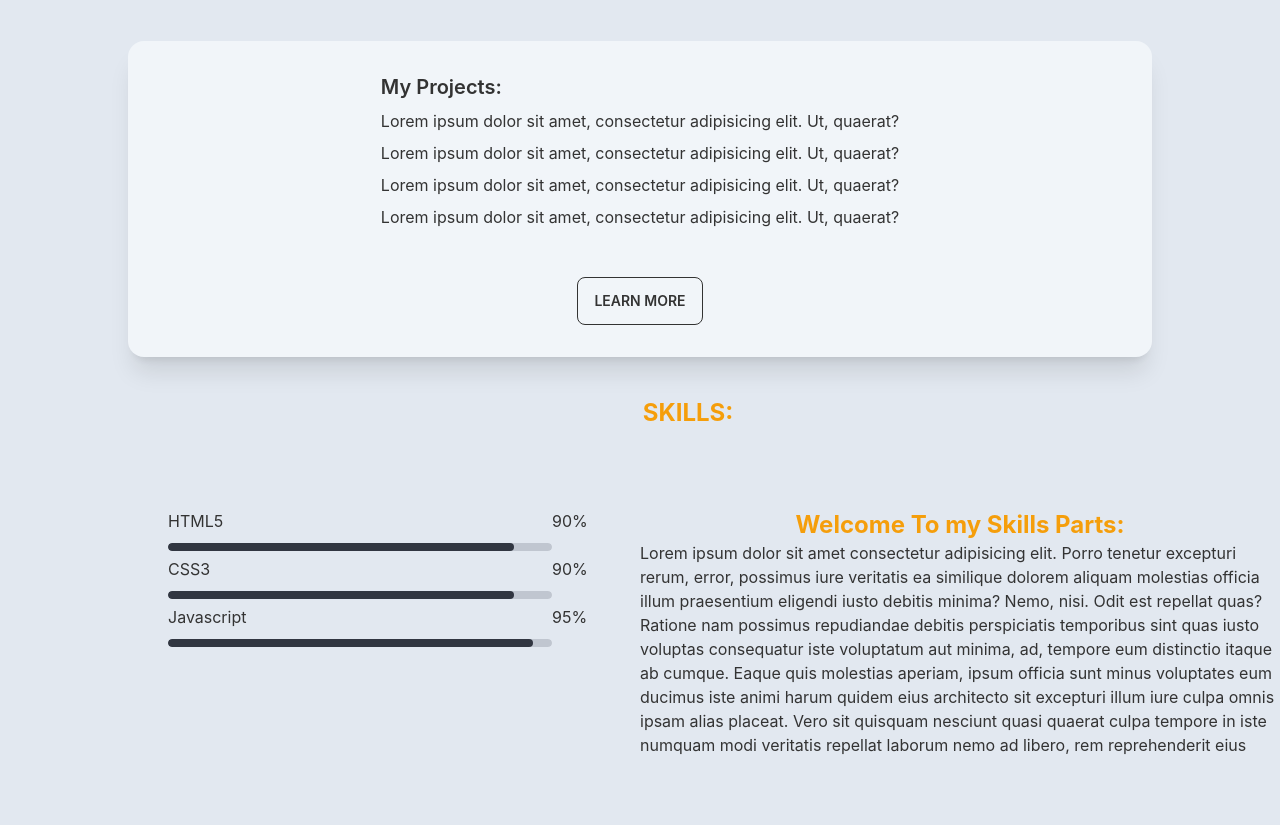
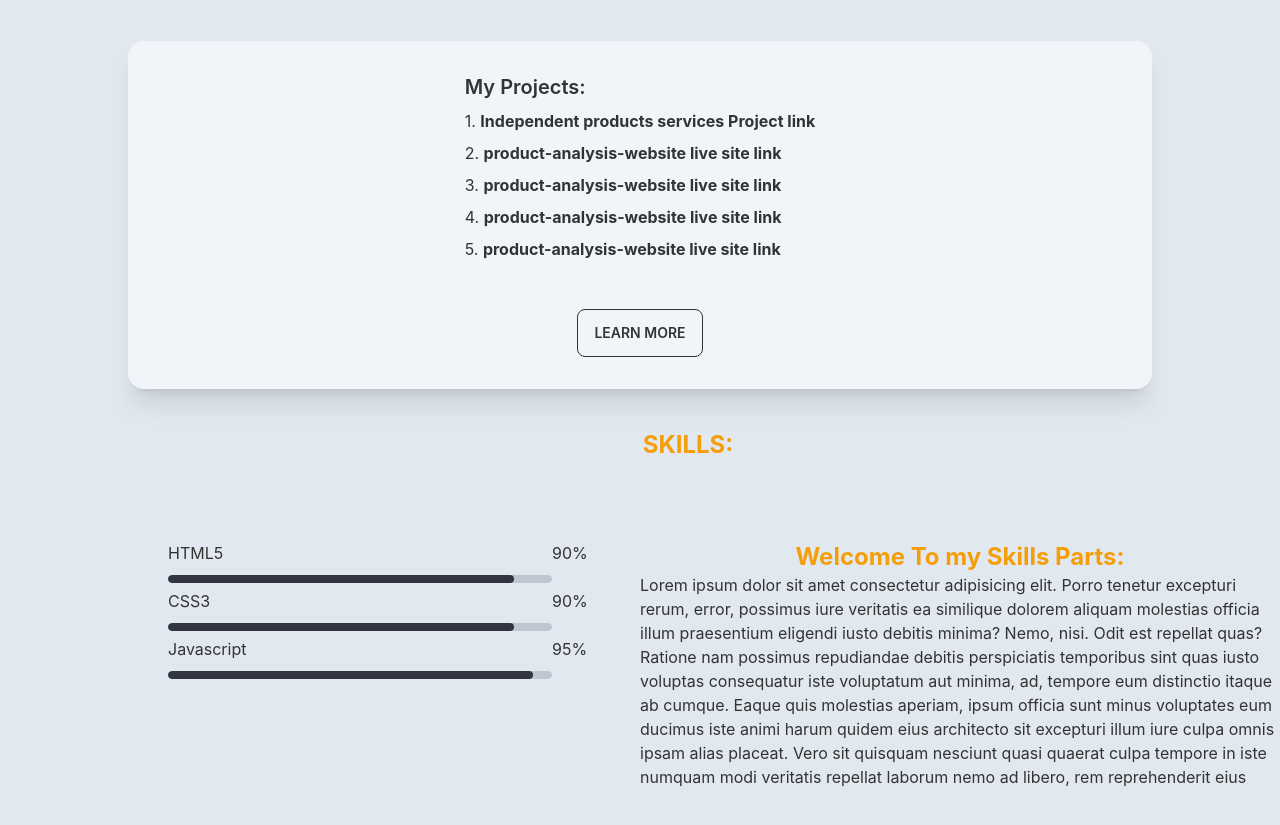
Before and after one commit to Emlakhossain/Modern-parts-clients-side-repo, a React (Create React App) app: page /portfolio in a window 1280 px wide. Shown: the part 1931-2756 px from the top of the page. Built offline with nearby package versions, Linux system fonts and the light colour scheme; no server answers.

Commit message:
another commit of portfolio

```diff
--- a/src/Pages/Home/Parts.js
+++ b/src/Pages/Home/Parts.js
@@ -14,7 +14,7 @@ const Parts = () => {
             <h2 className='text-center text-secondary font-bold text-4xl mt-40'>Our Products</h2>
             <p className='text-center mb-20 italic text-secondary'><small>Hello dear clients, welcome to our company. <br /> This is very trustable modern car parts provider company from 1890 to still...</small></p>
 
-            <div className='grid grid-cols-1 md:grid-cols-2 lg:grid-cols-3 gap-10 mx-auto'>
+            <div className='grid grid-cols-1 md:grid-cols-2 lg:grid-cols-3 gap-20 mx-auto'>
                 {
                     parts.map(part => <Part
                         key={part.id}
--- a/src/Pages/Portfilio/Portfolio.js
+++ b/src/Pages/Portfilio/Portfolio.js
@@ -99,10 +99,12 @@ const Portfolio = () => {
                 <div class="card w-4/5 bg-slate-100 shadow-xl items-center mx-auto my-10">
                     <div class="card-body">
                         <h2 class="card-title">My Projects:</h2>
-                        <p>Lorem ipsum dolor sit amet, consectetur adipisicing elit. Ut, quaerat?</p>
-                        <p>Lorem ipsum dolor sit amet, consectetur adipisicing elit. Ut, quaerat?</p>
-                        <p>Lorem ipsum dolor sit amet, consectetur adipisicing elit. Ut, quaerat?</p>
-                        <p>Lorem ipsum dolor sit amet, consectetur adipisicing elit. Ut, quaerat?</p>
+                        <p>1. <strong><a href="https://zingy-begonia-143548.netlify.app/home">Independent products services Project link</a></strong></p>
+                        <p>2. <strong><a href="https://dainty-pika-8f2fc8.netlify.app/about">product-analysis-website live site link </a></strong></p>
+                        <p>3. <strong><a href="https://dainty-pika-8f2fc8.netlify.app/about">product-analysis-website live site link </a></strong></p>
+                        <p>4. <strong><a href="https://dainty-pika-8f2fc8.netlify.app/about">product-analysis-website live site link </a></strong></p>
+                        <p>5. <strong><a href="https://dainty-pika-8f2fc8.netlify.app/about">product-analysis-website live site link </a></strong></p>
+
                         <div class="card-actions justify-center mt-10">
                             <button class="btn btn-outline">Learn More</button>
                         </div>
```
